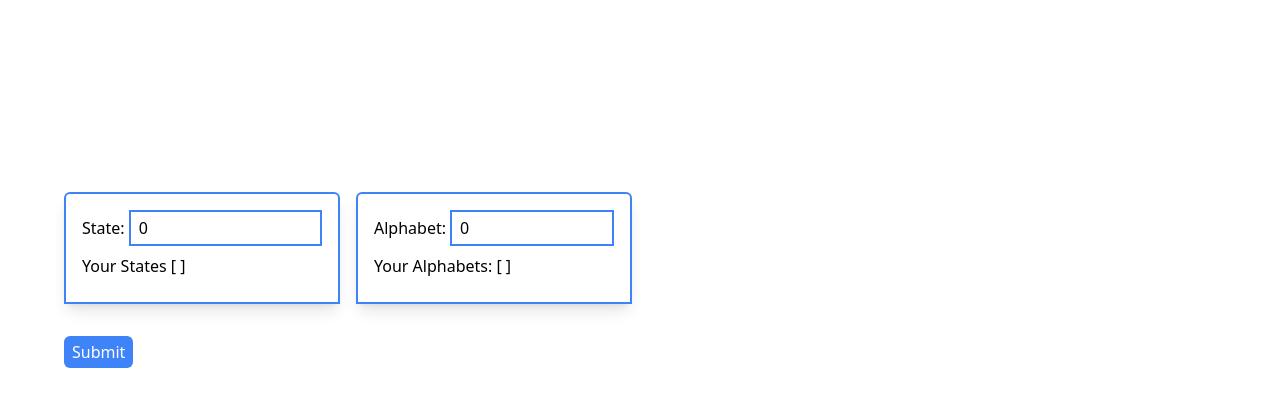
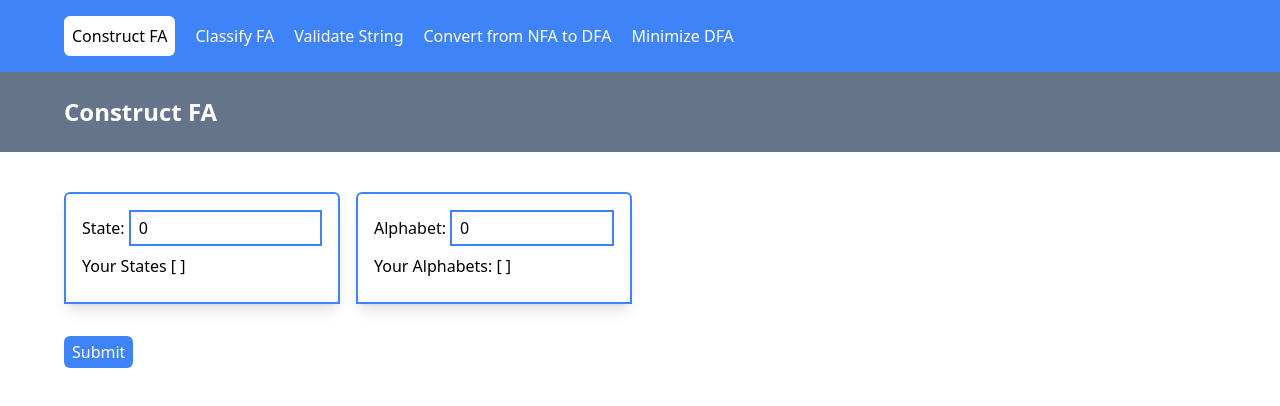
Before and after one commit to SovansunchhayKhoun/AutomataMidterm, a React (Vite) app in the folder client/: page / in a window 1280 px wide. Shown: the top 406 px of the page. Built offline with nearby package versions, Linux system fonts and the light colour scheme.

Commit message:
fix nav bar

```diff
--- /dev/null
+++ b/client/src/components/NavBar.jsx
@@ -0,0 +1,36 @@
+import React, { useContext, useState } from 'react'
+import {Link, useNavigate} from 'react-router-dom';
+import { UtilContext } from '../context/UtilContext';
+import {Header} from "./Header.jsx";
+
+export const NavBar = () => {
+  const {navBarSelect, setNavBarSelect} = useContext(UtilContext);
+  const navigate = useNavigate();
+
+  const navLinks = [
+    {title: "Construct FA", to: "/"},
+    {title: "Classify FA", to: "/classify"},
+    {title: "Validate String", to: "/validate"},
+    {title: "Convert from NFA to DFA", to: "/"},
+    {title: "Minimize DFA", to: "/minimized"},
+  ]
+
+  return (
+    <nav
+      className={`fixed w-full z-50`}
+    >
+      <div className={'min-[1880px]:px-96\n        lg:px-16\n        md:px-6 px-6 bg-blue-500 p-4 flex items-center justify-start list-none gap-x-5 text-white'}>
+        {navLinks.map((li, key) => (
+          <Link to={li.to} onClick={() => {
+            setNavBarSelect(li.title);
+
+          }} key={key} className={`${li.title === navBarSelect && 'bg-white p-2 rounded-md text-black'}`}>
+            {li.title}
+          </Link>
+        ))}
+      </div>
+      <Header/>
+
+    </nav>
+  )
+}
--- a/client/src/layout/Layout.jsx
+++ b/client/src/layout/Layout.jsx
@@ -1,6 +1,6 @@
 import React, { useState } from "react";
 import { Outlet, useNavigate } from "react-router-dom";
-// import { NavBar } from "../components/NavBar";
+import { NavBar } from "../components/NavBar";
 import { Header } from "../components/Header"
 import { AboveHead } from "../components/AboveHead";
 
@@ -9,7 +9,7 @@ export const Layout = () => {
 
   return (
     <div className="min-h-screen flex flex-col overflow-auto">
-      {/*<NavBar />*/}
+      <NavBar />
         <main className="
           min-[1880px]:px-96
           lg:px-16
```
